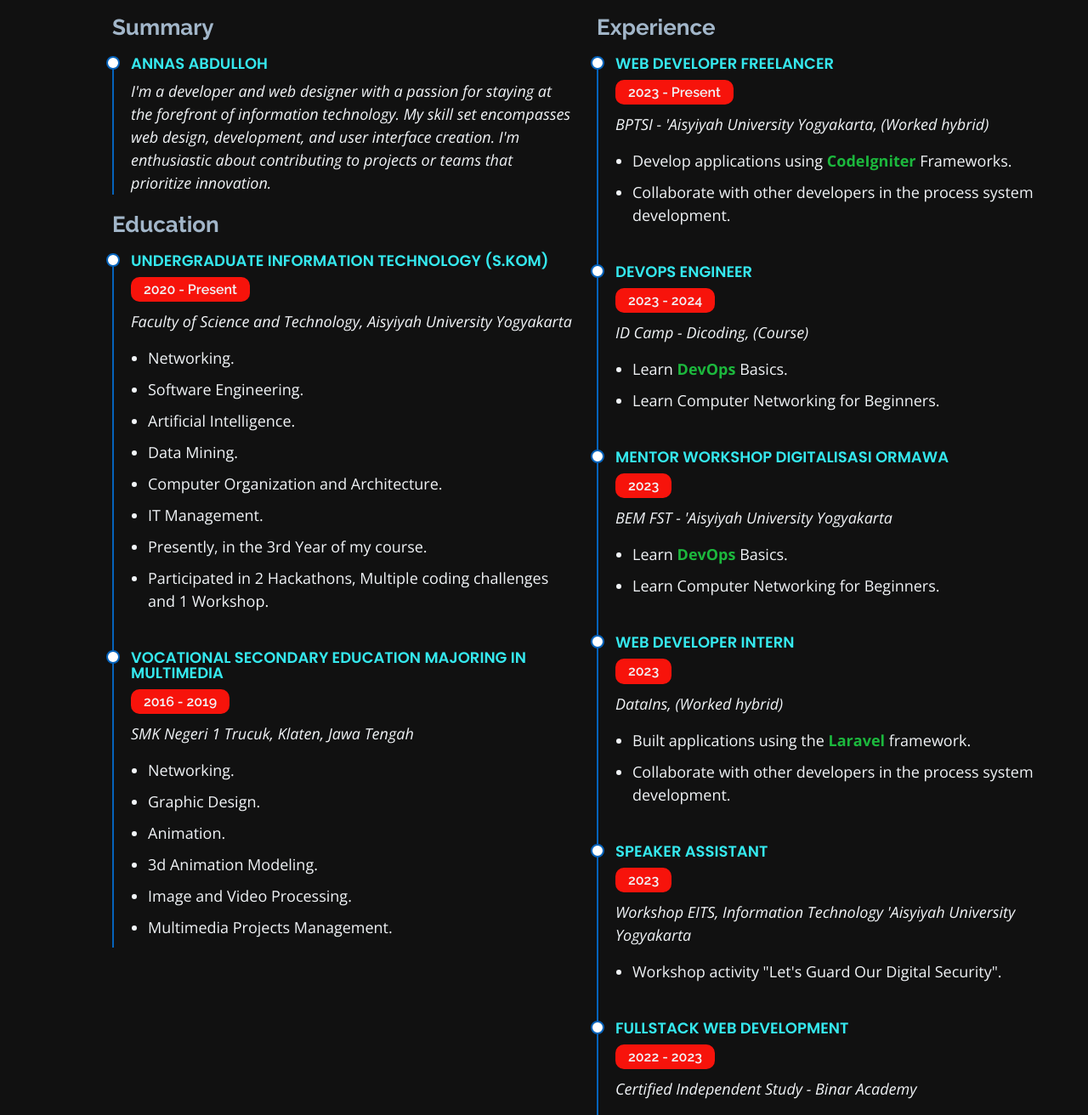
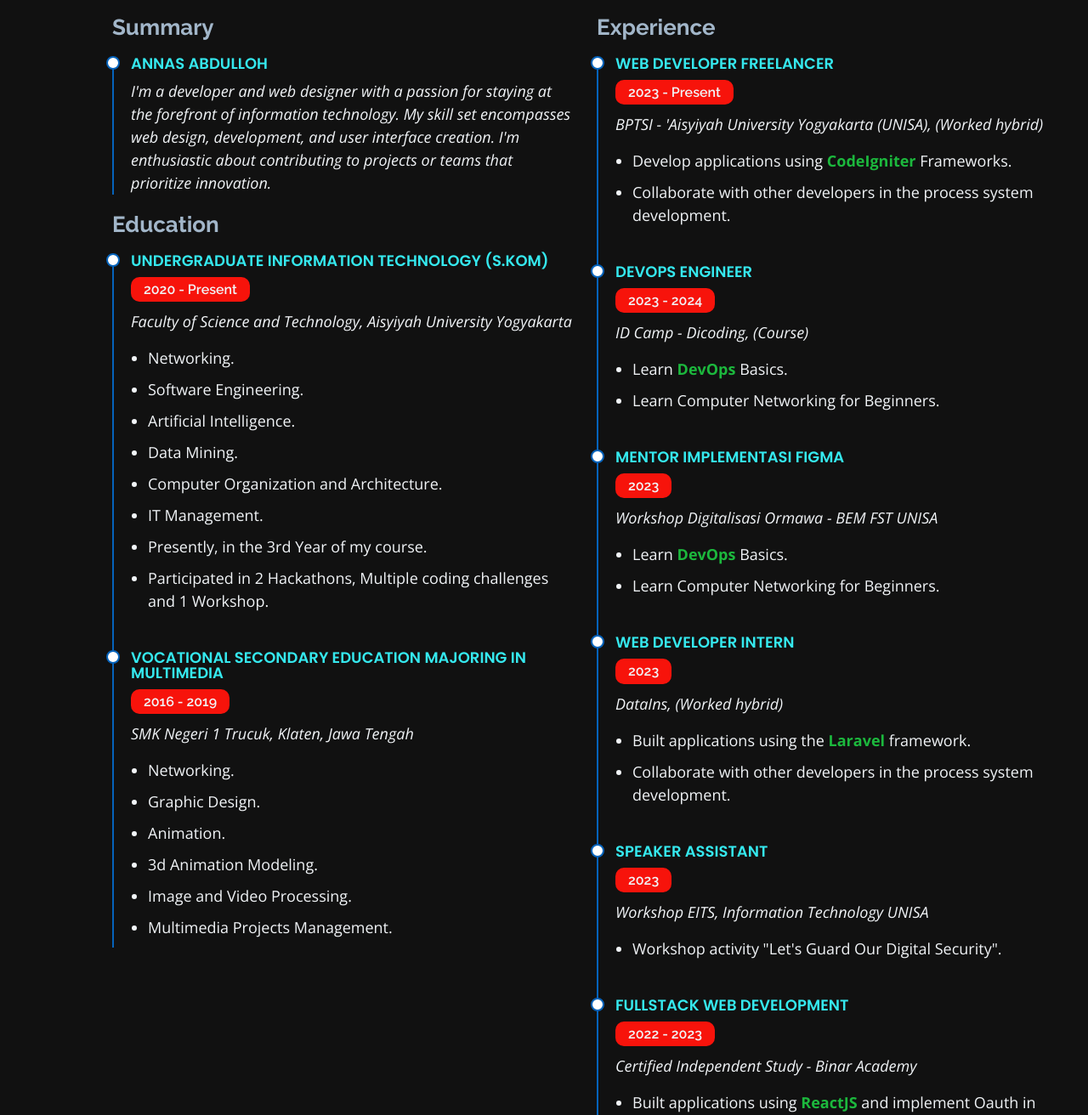
Before and after one commit to Nasuco/AnnasFolio, a plain HTML site: page index.html in a window 1280 px wide. Shown: the part 2860-4172 px from the top of the page at 85% size. Drawn offline with nearby package versions, Linux system fonts and the light colour scheme; a script that the page names is missing.

Commit message:
update index

```diff
--- a/index.html
+++ b/index.html
@@ -397,7 +397,7 @@
             <div class="resume-item">
               <h4>Web Developer Freelancer</h4>
               <h5>2023 - Present</h5>
-              <p><em>BPTSI - 'Aisyiyah University Yogyakarta, (Worked hybrid)</em></p>
+              <p><em>BPTSI - 'Aisyiyah University Yogyakarta (UNISA), (Worked hybrid)</em></p>
               <ul>
                 <li>Develop applications using <b>CodeIgniter</b> Frameworks.</li>
                 <li>Collaborate with other developers in the process system development.</li>
@@ -415,9 +415,9 @@
             </div>
 
             <div class="resume-item">
-              <h4>Mentor Workshop Digitalisasi Ormawa</h4>
+              <h4>Mentor Implementasi Figma</h4>
               <h5>2023</h5>
-              <p><em>BEM FST - 'Aisyiyah University Yogyakarta</em></p>
+              <p><em>Workshop Digitalisasi Ormawa - BEM FST UNISA</em></p>
               <ul>
                 <li>Learn <b>DevOps</b> Basics.</li>
                 <li>Learn Computer Networking for Beginners.</li>
@@ -437,7 +437,7 @@
             <div class="resume-item">
               <h4>Speaker Assistant</h4>
               <h5>2023</h5>
-              <p><em>Workshop EITS, Information Technology 'Aisyiyah University Yogyakarta</em></p>
+              <p><em>Workshop EITS, Information Technology UNISA</em></p>
               <ul>
                 <li>Workshop activity "Let's Guard Our Digital Security".</li>
               </ul>
```
